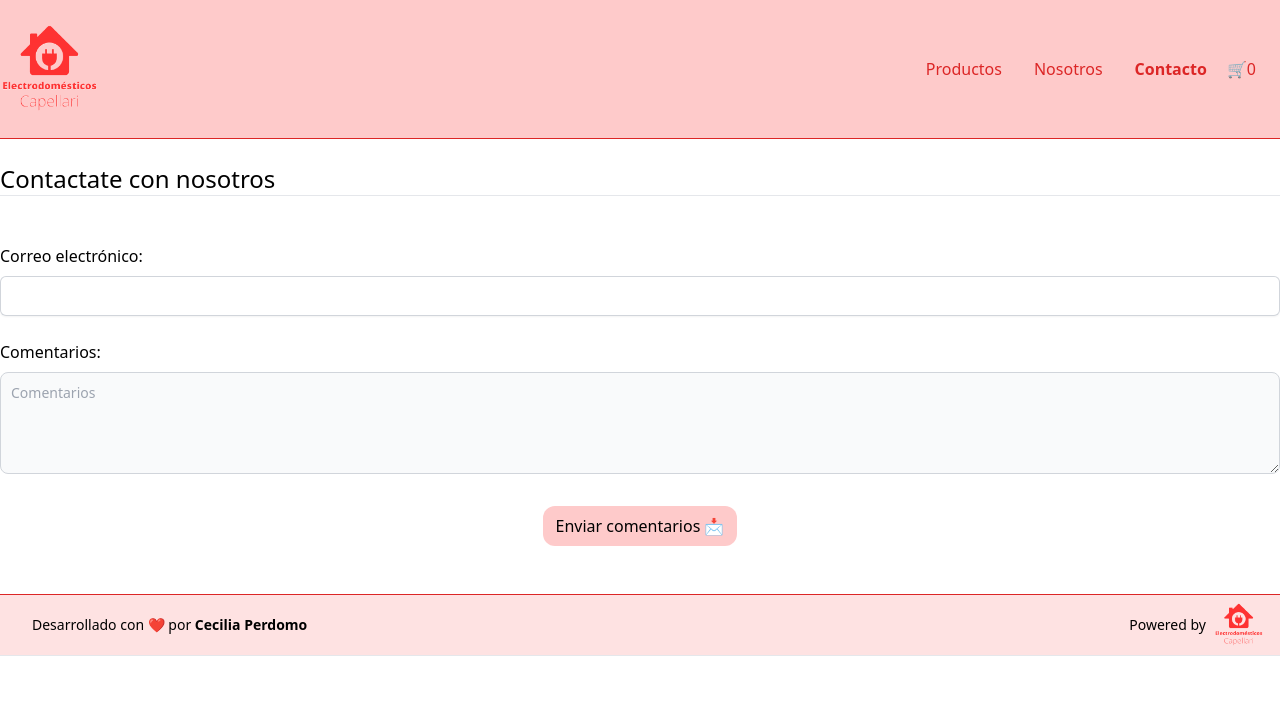
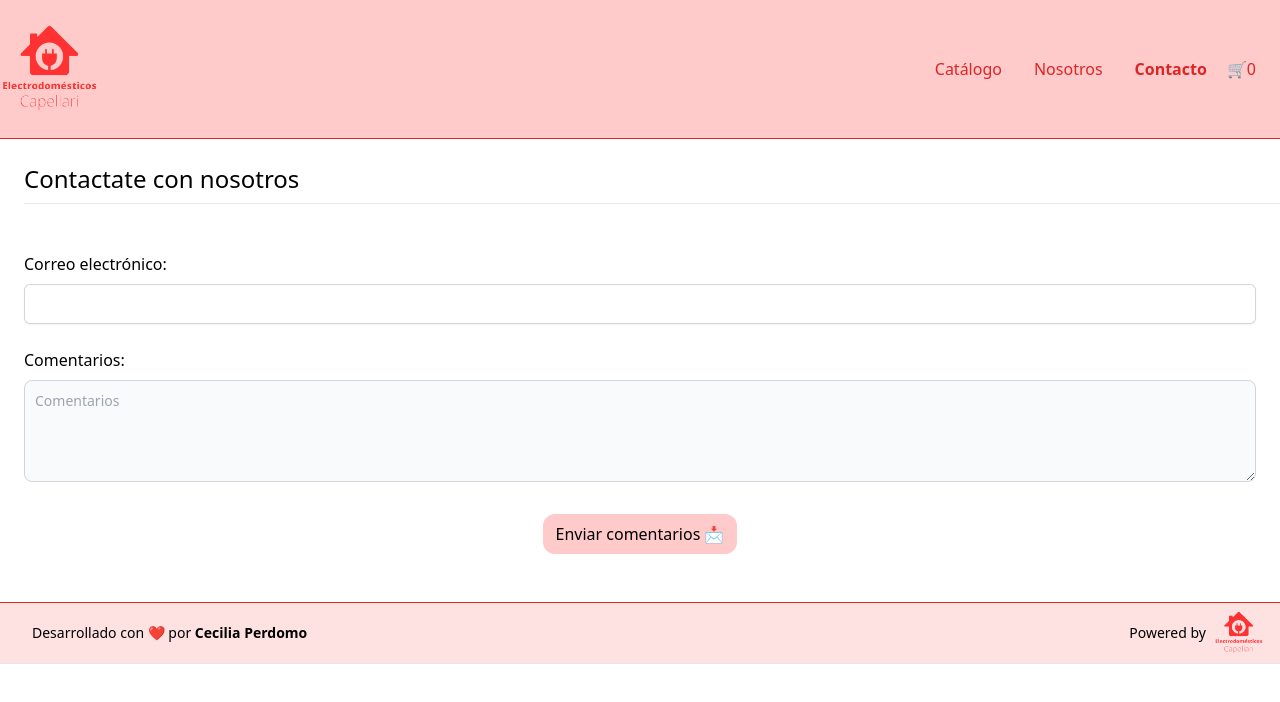
Before and after one commit to CeciliaBPerdomo/MicroDesafios-Nextjs, a Next.js app: page /contacto in a window 1280 px wide. Shown: the top 702 px of the page. Built offline with nearby package versions, Linux system fonts and the light colour scheme; no server answers.

Commit message:
Formulario de contacto

```diff
--- a/src/Components/Navbar.jsx
+++ b/src/Components/Navbar.jsx
@@ -9,7 +9,7 @@ const Navbar = () => {
     const pathname = usePathname()
     const links = [
         {
-            label: "Productos",
+            label: "Catálogo",
             href: "/productos/todos"
         },
 
@@ -22,11 +22,6 @@ const Navbar = () => {
             label: "Contacto",
             href: "/contacto"
         },
-
-        // {
-        //     label: "👤",
-        //     href: "/login"
-        // }
     ]
 
     return (
--- a/src/app/contacto/page.js
+++ b/src/app/contacto/page.js
@@ -26,10 +26,9 @@ const Contacto = () => {
     return (
         <>
             <div className="container m-auto">
-                <h1 className="text-2xl text-bold">Contactate con nosotros</h1>
-                <hr />
+                <h1 className="text-2xl text-bold ml-6 border-b pb-2">Contactate con nosotros</h1>
 
-                <form className="my-12" onSubmit={handleSubmit}>
+                <form className="my-12 ml-6 mr-6" onSubmit={handleSubmit}>
                     <label htmlFor="email" className="block text-l font-medium leading-6 text-bold">
                         Correo electrónico:
                     </label>
```
